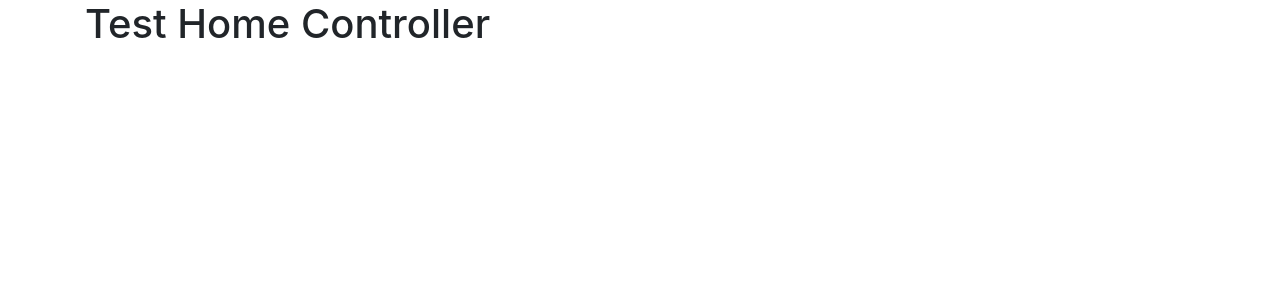
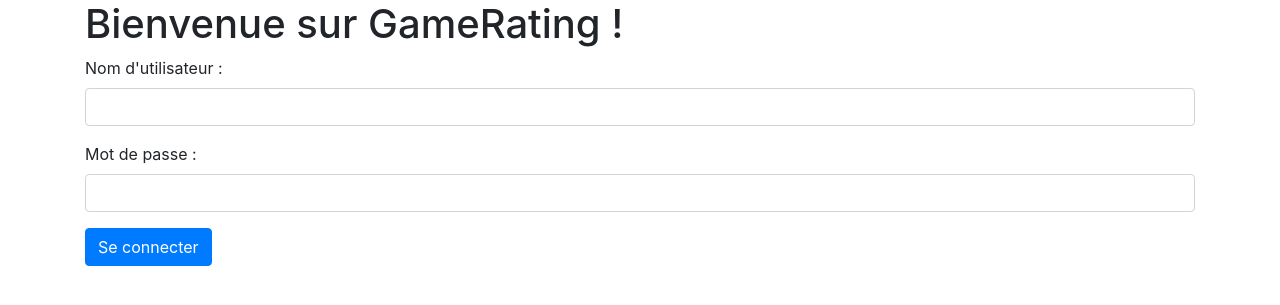
Before and after one commit to Ced59/game-recommendations, a PHP site: page /GameRating/index.php in a window 1280 px wide. Shown: the top 305 px of the page. Run offline with PHP 8.4, Linux system fonts and the light colour scheme.

Commit message:
Simple login form & retrieve user datas OK

```diff
--- a/controllers/HomeController.php
+++ b/controllers/HomeController.php
@@ -2,8 +2,39 @@
 
 namespace Controllers;
 
+use Repositories\UserRepository;
+
 class HomeController {
+    private UserRepository $userRepository;
+
+    public function __construct(UserRepository $userRepository) {
+        $this->userRepository = $userRepository;
+    }
+
     public function index(): void {
-        require_once __DIR__ . '/../views/home/index.php'; // TODO Ne comprends pas pour le moment pourquoi le chemin relatif n'est possible qu'avec _DIR_... Sûrement à cause de Wamp? Investigation requise.
+        require_once __DIR__ . '/../views/home/index.php';
+    }
+
+    public function login(): void {
+        if ($_SERVER['REQUEST_METHOD'] === 'POST') {
+            $pseudo = $_POST['pseudo'];
+            $password = $_POST['password'];
+
+            $user = $this->userRepository->findUserByUsername($pseudo);
+            $error = "";
+
+            if (empty($user)){
+                $error = "Pseudo inexistant";
+            } else {
+                if ($user->getPassword() != $password){
+                    $error = "Mot de passe incorrect";
+                }
+                var_dump($user);
+            }
+        } else {
+            $error = "";
+        }
+
+        require_once __DIR__ . '/../views/home/index.php';
     }
 }
--- a/index.php
+++ b/index.php
@@ -2,15 +2,18 @@
 
 require_once __DIR__ . '/utils/Database.php';
 require_once __DIR__ . '/repositories/GameRepository.php';
+require_once __DIR__ . '/repositories/UserRepository.php';
 
 use Controllers\HomeController;
 use Controllers\GameController;
 use Repositories\GameRepository;
+use Repositories\UserRepository;
 use Utils\Database;
 
 // Déclaration des services pour injection de dépendances
 $pdo = Database::getInstance()->getPDO();
 $gameRepository = new GameRepository($pdo);
+$userRepository = new UserRepository($pdo);
 
 ?>
 
@@ -34,8 +37,12 @@ $gameRepository = new GameRepository($pdo);
     // implémentation du routing
     if ($url == '/GameRating/' || $url == '/GameRating/index.php') {
         require_once 'controllers/HomeController.php';
-        $controller = new HomeController();
-        $controller->index();
+        $controller = new HomeController($userRepository);
+        if ($_SERVER['REQUEST_METHOD'] === 'POST') {
+            $controller->login();
+        } else {
+            $controller->index();
+        }
     } elseif ($url == '/GameRating/games.php') {
         require_once 'controllers/GameController.php';
         $controller = new GameController($gameRepository);
--- a/repositories/UserRepository.php
+++ b/repositories/UserRepository.php
@@ -16,7 +16,7 @@ class UserRepository {
 
     public function findUserByUsername($pseudo): ?User {
         $stmt = $this->pdo->prepare("SELECT * FROM users WHERE pseudo = :pseudo");
-        $stmt->bindParam(':username', $pseudo);
+        $stmt->bindParam(':pseudo', $pseudo);
         $stmt->execute();
 
         $userData = $stmt->fetch(PDO::FETCH_ASSOC);
--- a/views/home/index.php
+++ b/views/home/index.php
@@ -1 +1,19 @@
-<h1>Test Home Controller</h1>
+<h1>Bienvenue sur GameRating !</h1>
+
+<form action="/GameRating/index.php" method="post">
+    <div class="form-group">
+        <label for="username">Nom d'utilisateur :</label>
+        <input type="text" class="form-control" id="pseudo" name="pseudo" required>
+    </div>
+    <div class="form-group">
+        <label for="password">Mot de passe :</label>
+        <input type="password" class="form-control" id="password" name="password" required>
+    </div>
+    <button type="submit" class="btn btn-primary">Se connecter</button>
+</form>
+
+<?php if (!empty($error)): ?>
+    <div class="alert alert-danger" role="alert">
+        <?= $error ?>
+    </div>
+<?php endif; ?>
```
